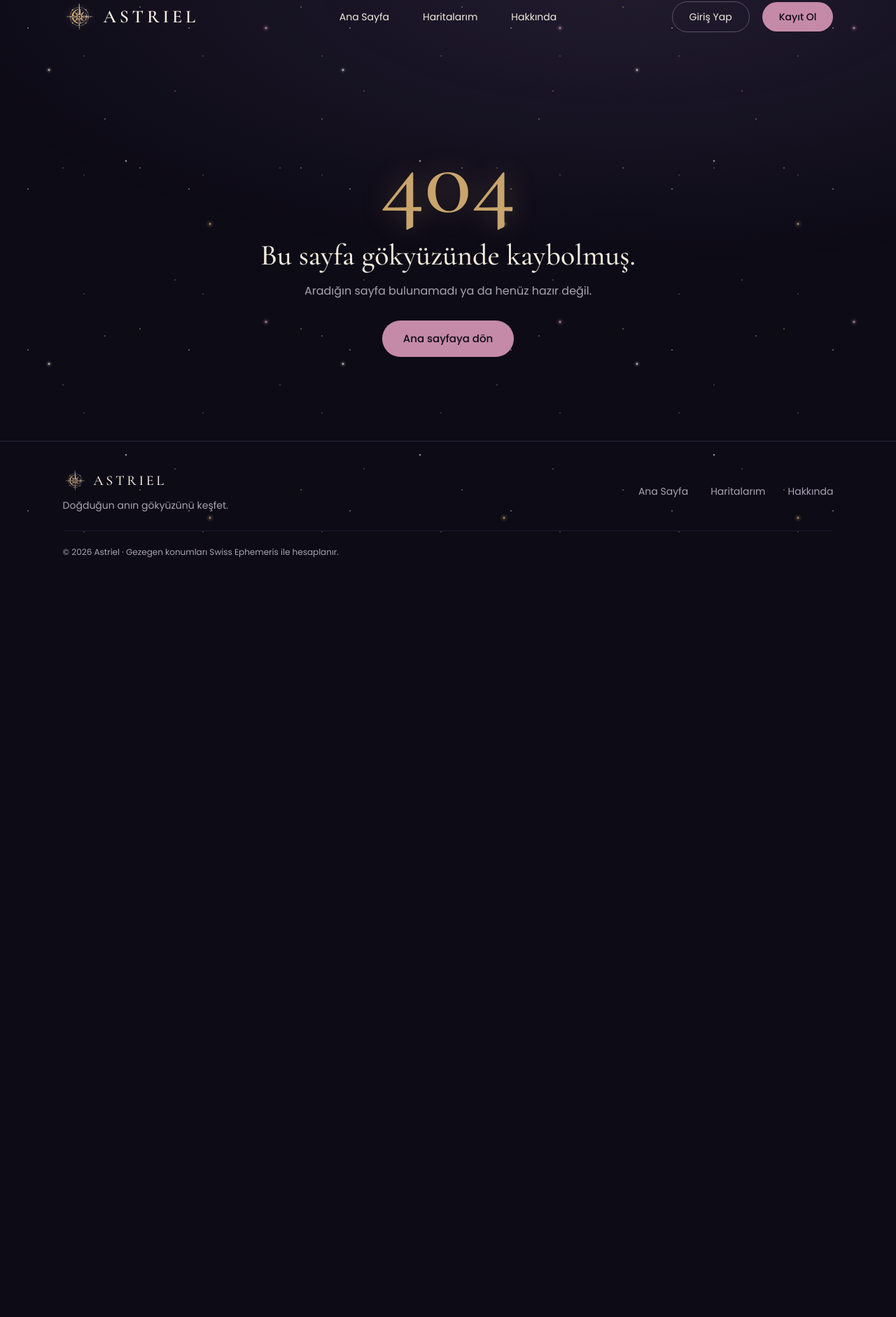
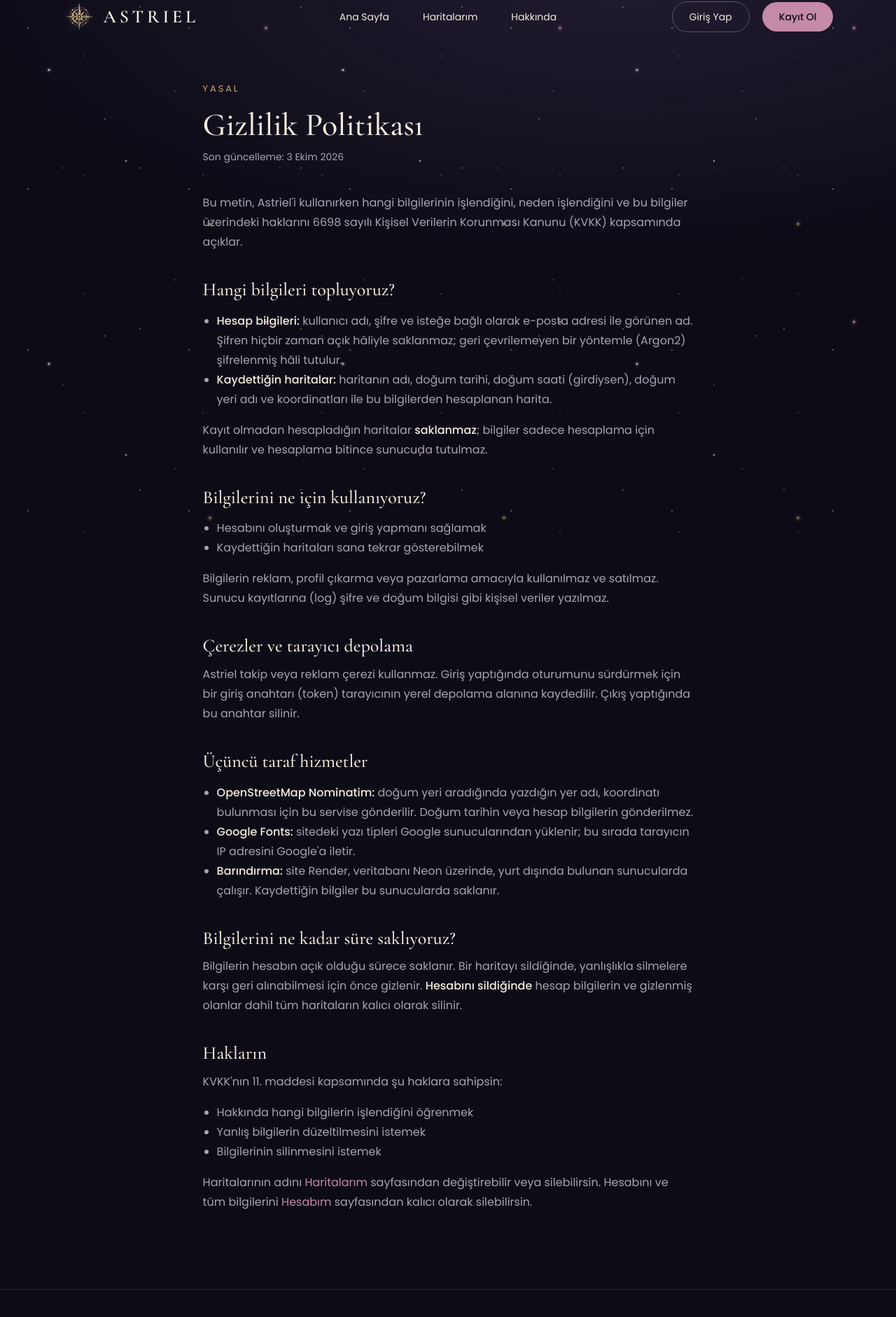
Before and after one commit to kardelenguler/astriel, an Angular app in the folder frontend/: page /gizlilik in a window 1280 px wide. Shown: the part 20-1902 px from the top of the page at 70% size. Before the commit the page ends 850 px from the top, so only its background shows below. Built offline with nearby package versions, Linux system fonts and the light colour scheme.

Commit message:
Gizlilik Politikası ve Kullanım Şartları sayfaları

```diff
--- a/frontend/src/app/app.routes.ts
+++ b/frontend/src/app/app.routes.ts
@@ -5,6 +5,8 @@ import { About } from './pages/about/about';
 import { Account } from './pages/account/account';
 import { Chart } from './pages/chart/chart';
 import { Home } from './pages/home/home';
+import { Privacy } from './pages/legal/privacy';
+import { Terms } from './pages/legal/terms';
 import { Login } from './pages/login/login';
 import { MyCharts } from './pages/my-charts/my-charts';
 import { NotFound } from './pages/not-found/not-found';
@@ -13,7 +15,7 @@ import { Register } from './pages/register/register';
 export const routes: Routes = [
   { path: '', component: Home, title: 'Astriel · Doğum Haritası' },
   { path: 'harita', component: Chart, title: 'Doğum Haritan · Astriel' },
-  // YENİ: kayıtlı harita (/harita/<id>), sadece sahibine açılır
+  // Kayıtlı harita (/harita/<id>), sadece sahibine açılır
   {
     path: 'harita/:id',
     component: Chart,
@@ -21,6 +23,8 @@ export const routes: Routes = [
     title: 'Kayıtlı Haritan · Astriel',
   },
   { path: 'hakkinda', component: About, title: 'Hakkında · Astriel' },
+  { path: 'gizlilik', component: Privacy, title: 'Gizlilik Politikası · Astriel' },
+  { path: 'kullanim-sartlari', component: Terms, title: 'Kullanım Şartları · Astriel' },
   { path: 'giris', component: Login, canActivate: [guestGuard], title: 'Giriş Yap · Astriel' },
   { path: 'kayit', component: Register, canActivate: [guestGuard], title: 'Kayıt Ol · Astriel' },
   {
--- a/frontend/src/app/layout/footer/footer.html
+++ b/frontend/src/app/layout/footer/footer.html
@@ -11,6 +11,8 @@
     <a routerLink="/">Ana Sayfa</a>
     <a routerLink="/haritalarim">Haritalarım</a>
     <a routerLink="/hakkinda">Hakkında</a>
+    <a routerLink="/gizlilik">Gizlilik</a>
+    <a routerLink="/kullanim-sartlari">Kullanım Şartları</a>
   </nav>
 
   <p class="note">
--- /dev/null
+++ b/frontend/src/app/pages/legal/legal.scss
@@ -0,0 +1,50 @@
+.legal {
+  max-width: 880px;
+  margin: 0 auto;
+  padding: 48px var(--page-padding) 110px;
+  line-height: 1.75;
+
+  .eyebrow {
+    margin: 0 0 14px;
+    font-size: 13px;
+    letter-spacing: 0.22em;
+    text-transform: uppercase;
+    color: var(--color-gold);
+  }
+
+  h1 {
+    margin: 0 0 8px;
+    font-size: clamp(32px, 4vw, 46px);
+    font-weight: 500;
+  }
+
+  .updated {
+    margin: 0 0 40px;
+    font-size: 14px;
+    color: var(--color-text-muted);
+  }
+
+  h2 {
+    margin: 40px 0 12px;
+    font-size: 26px;
+    font-weight: 500;
+  }
+
+  p,
+  li {
+    color: var(--color-text-muted);
+  }
+
+  ul {
+    padding-left: 20px;
+  }
+
+  strong {
+    color: var(--color-text);
+    font-weight: 500;
+  }
+
+  a {
+    color: var(--color-mauve);
+  }
+}
--- /dev/null
+++ b/frontend/src/app/pages/legal/privacy.html
@@ -0,0 +1,81 @@
+<article class="legal">
+  <p class="eyebrow">Yasal</p>
+  <h1>Gizlilik Politikası</h1>
+  <p class="updated">Son güncelleme: 3 Ekim 2026</p>
+
+  <p>
+    Bu metin, <span lang="en">Astriel</span>'i kullanırken hangi bilgilerinin işlendiğini, neden
+    işlendiğini ve bu bilgiler üzerindeki haklarını 6698 sayılı Kişisel Verilerin Korunması Kanunu
+    (KVKK) kapsamında açıklar.
+  </p>
+
+  <h2>Hangi bilgileri topluyoruz?</h2>
+  <ul>
+    <li>
+      <strong>Hesap bilgileri:</strong> kullanıcı adı, şifre ve isteğe bağlı olarak e-posta adresi ile
+      görünen ad. Şifren hiçbir zaman açık hâliyle saklanmaz; geri çevrilemeyen bir yöntemle
+      (Argon2) şifrelenmiş hâli tutulur.
+    </li>
+    <li>
+      <strong>Kaydettiğin haritalar:</strong> haritanın adı, doğum tarihi, doğum saati (girdiysen),
+      doğum yeri adı ve koordinatları ile bu bilgilerden hesaplanan harita.
+    </li>
+  </ul>
+  <p>
+    Kayıt olmadan hesapladığın haritalar <strong>saklanmaz</strong>; bilgiler sadece hesaplama için
+    kullanılır ve hesaplama bitince sunucuda tutulmaz.
+  </p>
+
+  <h2>Bilgilerini ne için kullanıyoruz?</h2>
+  <ul>
+    <li>Hesabını oluşturmak ve giriş yapmanı sağlamak</li>
+    <li>Kaydettiğin haritaları sana tekrar gösterebilmek</li>
+  </ul>
+  <p>
+    Bilgilerin reklam, profil çıkarma veya pazarlama amacıyla kullanılmaz ve satılmaz. Sunucu
+    kayıtlarına (log) şifre ve doğum bilgisi gibi kişisel veriler yazılmaz.
+  </p>
+
+  <h2>Çerezler ve tarayıcı depolama</h2>
+  <p>
+    <span lang="en">Astriel</span> takip veya reklam çerezi kullanmaz. Giriş yaptığında oturumunu
+    sürdürmek için bir giriş anahtarı (token) tarayıcının yerel depolama alanına kaydedilir. Çıkış
+    yaptığında bu anahtar silinir.
+  </p>
+
+  <h2>Üçüncü taraf hizmetler</h2>
+  <ul>
+    <li>
+      <strong>OpenStreetMap Nominatim:</strong> doğum yeri aradığında yazdığın yer adı, koordinatı
+      bulunması için bu servise gönderilir. Doğum tarihin veya hesap bilgilerin gönderilmez.
+    </li>
+    <li>
+      <strong>Google Fonts:</strong> sitedeki yazı tipleri Google sunucularından yüklenir; bu sırada
+      tarayıcın IP adresini Google'a iletir.
+    </li>
+    <li>
+      <strong>Barındırma:</strong> site Render, veritabanı Neon üzerinde, yurt dışında bulunan
+      sunucularda çalışır. Kaydettiğin bilgiler bu sunucularda saklanır.
+    </li>
+  </ul>
+
+  <h2>Bilgilerini ne kadar süre saklıyoruz?</h2>
+  <p>
+    Bilgilerin hesabın açık olduğu sürece saklanır. Bir haritayı sildiğinde, yanlışlıkla silmelere
+    karşı geri alınabilmesi için önce gizlenir. <strong>Hesabını sildiğinde</strong> hesap bilgilerin
+    ve gizlenmiş olanlar dahil tüm haritaların kalıcı olarak silinir.
+  </p>
+
+  <h2>Hakların</h2>
+  <p>KVKK'nın 11. maddesi kapsamında şu haklara sahipsin:</p>
+  <ul>
+    <li>Hakkında hangi bilgilerin işlendiğini öğrenmek</li>
+    <li>Yanlış bilgilerin düzeltilmesini istemek</li>
+    <li>Bilgilerinin silinmesini istemek</li>
+  </ul>
+  <p>
+    Haritalarının adını <a routerLink="/haritalarim">Haritalarım</a> sayfasından değiştirebilir veya
+    silebilirsin. Hesabını ve tüm bilgilerini <a routerLink="/hesabim">Hesabım</a> sayfasından kalıcı
+    olarak silebilirsin.
+  </p>
+</article>
--- /dev/null
+++ b/frontend/src/app/pages/legal/terms.html
@@ -0,0 +1,58 @@
+<article class="legal">
+  <p class="eyebrow">Yasal</p>
+  <h1>Kullanım Şartları</h1>
+  <p class="updated">Son güncelleme: 3 Ekim 2026</p>
+
+  <p>
+    <span lang="en">Astriel</span>'i kullanarak aşağıdaki şartları kabul etmiş sayılırsın.
+  </p>
+
+  <h2>Hizmet</h2>
+  <p>
+    <span lang="en">Astriel</span>, girdiğin doğum tarihi, saati ve yerine göre gezegenlerin
+    konumlarını Swiss Ephemeris ile hesaplayan ücretsiz bir doğum haritası uygulamasıdır. Harita
+    hesaplamak için kayıt olman gerekmez; haritalarını kaydetmek için hesap açman gerekir.
+  </p>
+
+  <h2>Yorumlar hakkında</h2>
+  <p>
+    Gezegen konumları astronomik verilerle hesaplanır. Ancak bu konumlara dayanan
+    <strong>astrolojik yorumlar bilimsel bir dayanağa sahip değildir</strong> ve yalnızca eğlence ve
+    kişisel merak amaçlıdır. Yorumlar sağlık, hukuk, para veya ilişkiler gibi konularda karar vermek
+    için kullanılmamalıdır; bu konularda bir uzmana danışmalısın.
+  </p>
+
+  <h2>Hesabın</h2>
+  <ul>
+    <li>Hesabının ve şifrenin güvenliğinden sen sorumlusun.</li>
+    <li>Kaydettiğin haritalara ve haritalara verdiğin adlara sen sorumlusun.</li>
+    <li>
+      Başkasına ait doğum bilgilerini kaydederken o kişinin bundan haberdar olmasına özen göster.
+    </li>
+    <li>
+      Hesabını dilediğin zaman <a routerLink="/hesabim">Hesabım</a> sayfasından kalıcı olarak
+      silebilirsin.
+    </li>
+  </ul>
+
+  <h2>Kabul edilemeyen kullanım</h2>
+  <p>
+    Siteye otomatik araçlarla aşırı istek göndermek, başka kullanıcıların hesaplarına erişmeye
+    çalışmak veya hizmetin çalışmasını bozmaya yönelik girişimler yasaktır. Bu durumda hesap
+    kapatılabilir.
+  </p>
+
+  <h2>Sorumluluğun sınırı</h2>
+  <p>
+    Hesaplamaların doğru olması için özen gösterilir, ancak hizmet "olduğu gibi" sunulur. Hizmetin
+    kesintisiz veya hatasız çalışacağı garanti edilmez. Hizmetin kullanımından doğabilecek
+    zararlardan <span lang="en">Astriel</span> sorumlu tutulamaz.
+  </p>
+
+  <h2>Değişiklikler</h2>
+  <p>
+    Bu şartlar zaman zaman güncellenebilir. Güncel hâli her zaman bu sayfada yer alır. Kişisel
+    verilerin nasıl işlendiğini <a routerLink="/gizlilik">Gizlilik Politikası</a> sayfasında
+    bulabilirsin.
+  </p>
+</article>
```
Also changed, not shown: frontend/src/app/pages/legal/privacy.ts (added, +10 -0 lines), frontend/src/app/pages/legal/terms.ts (added, +10 -0 lines).
